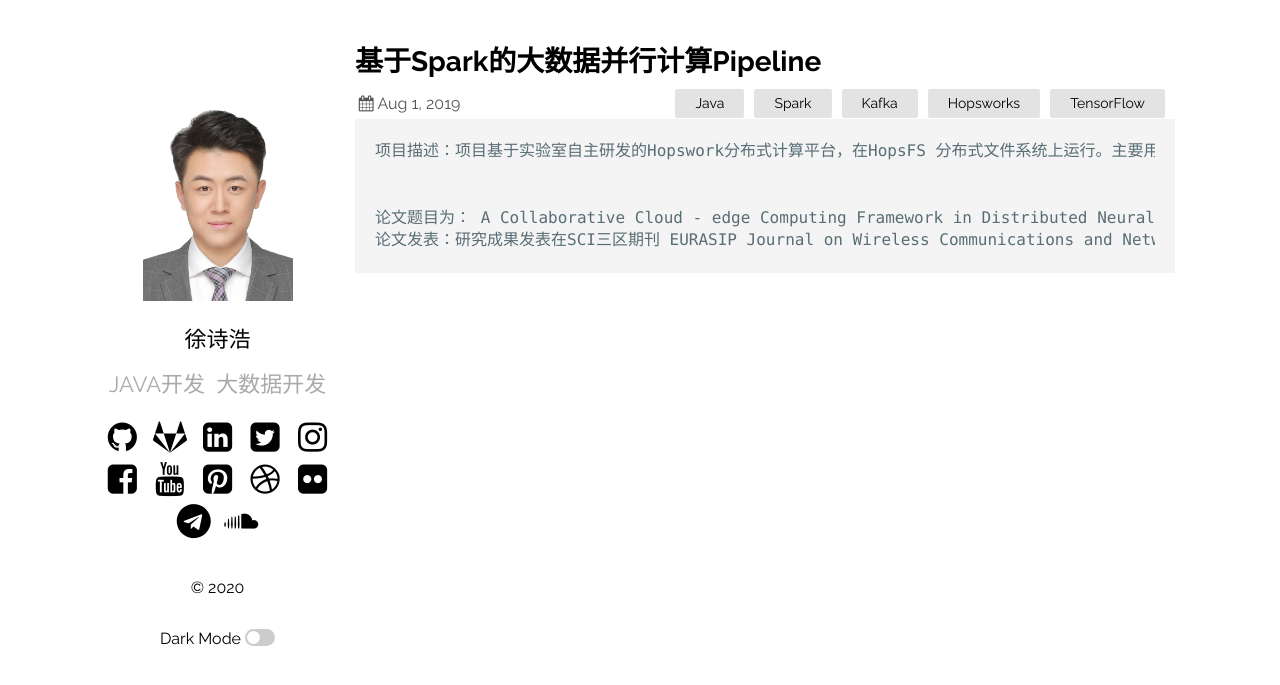
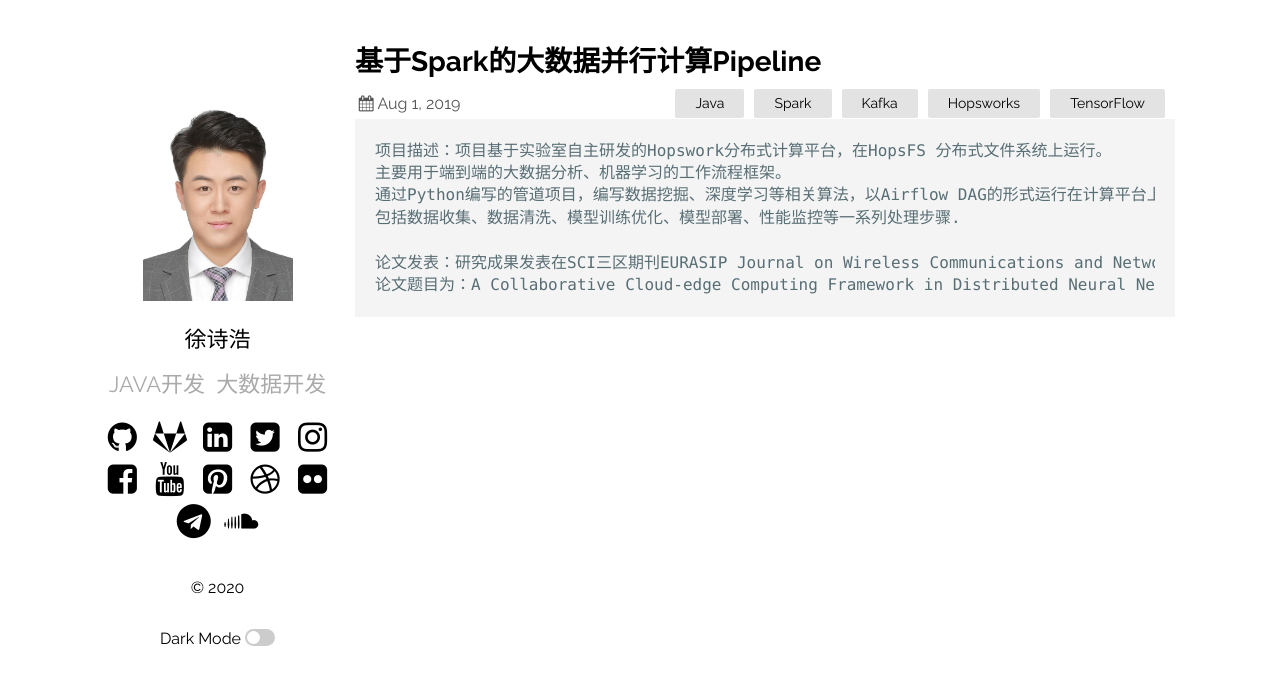
Before and after one commit to xushihao/xushihao.github.io, a Jekyll site: the page built from _posts/2019-08-01-kth.markdown, in a window 1280 px wide. Shown: the top 685 px of the page. Built offline with Jekyll 4.4.1, drawn with Linux system fonts in a browser that asks for light colours.

````diff
--- a/_posts/2019-08-01-kth.markdown
+++ b/_posts/2019-08-01-kth.markdown
@@ -7,9 +7,11 @@ tag: "项目经历"
 ---
 
 ```
-项目描述：项目基于实验室自主研发的Hopswork分布式计算平台，在HopsFS 分布式文件系统上运行。主要用于端到端的大数据分析、机器学习的工作流程框架。 通过Python编写的管道项目，编写数据挖掘、深度学习等相关算法，以Airflow DAG的形式运行在计算平台上，包括数据收集、数据清洗、模型训练优化、模型部署、性能监控等一系列处理步骤.
+项目描述：项目基于实验室自主研发的Hopswork分布式计算平台，在HopsFS 分布式文件系统上运行。
+主要用于端到端的大数据分析、机器学习的工作流程框架。
+通过Python编写的管道项目，编写数据挖掘、深度学习等相关算法，以Airflow DAG的形式运行在计算平台上。
+包括数据收集、数据清洗、模型训练优化、模型部署、性能监控等一系列处理步骤.
 
-
-论文题目为： A Collaborative Cloud - edge Computing Framework in Distributed Neural Network .
-论文发表：研究成果发表在SCI三区期刊 EURASIP Journal on Wireless Communications and Networking .
+论文发表：研究成果发表在SCI三区期刊EURASIP Journal on Wireless Communications and Networking.
+论文题目为：A Collaborative Cloud-edge Computing Framework in Distributed Neural Network.
 ```
````
